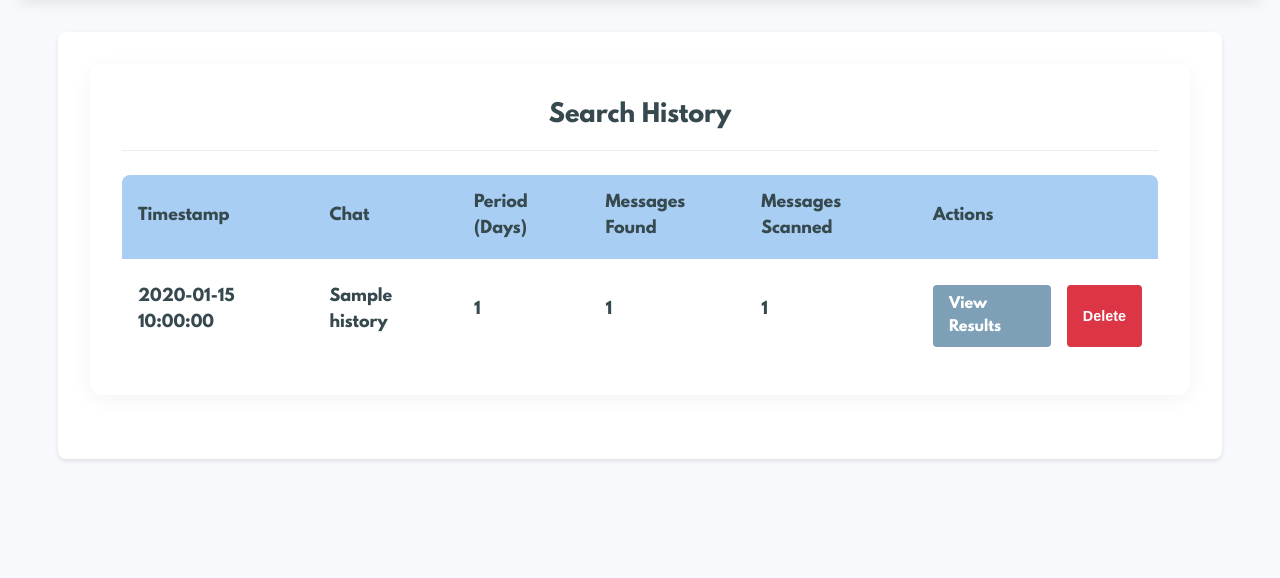
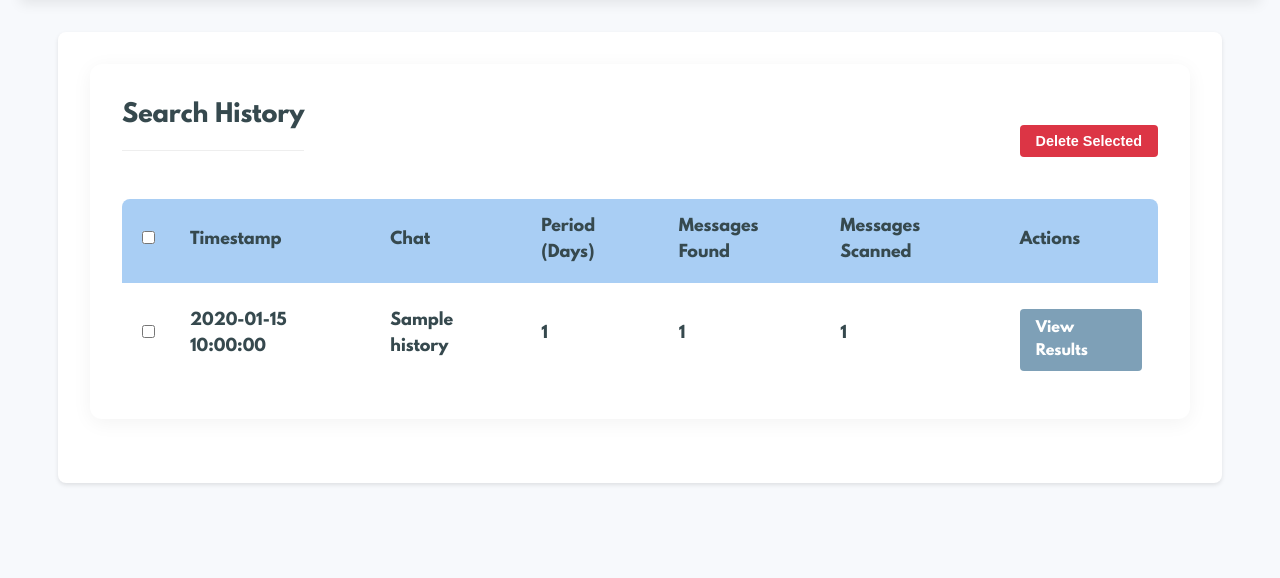
Before and after one commit to xochiquettzal/telegram-reaction-tracker, a Flask app: page /history in a window 1280 px wide. Shown: the part 114-692 px from the top of the page. Run offline with Flask 3, Linux system fonts and the light colour scheme; tables that the repository leaves empty hold one stand-in row (values such as "Sample post").

Commit message:
Bulk delete function added to history page

```diff
--- a/telegramtracker/core/database.py
+++ b/telegramtracker/core/database.py
@@ -62,6 +62,40 @@ def save_search_history(original_identifier, entity, period_days, message_count,
         if conn:
             conn.rollback()  # Rollback changes in case of error
         return None
+    finally:
+        if conn:
+            conn.close()
+
+def delete_history_entries_by_ids(history_ids):
+    """Delete multiple history entries and their related results by a list of IDs."""
+    if not history_ids:
+        return 0
+
+    try:
+        conn = sqlite3.connect(DATABASE)
+        cursor = conn.cursor()
+
+        # Convert IDs to a format suitable for SQL IN clause
+        # Ensure IDs are integers to prevent SQL injection
+        safe_ids = [int(id) for id in history_ids]
+        id_placeholders = ','.join('?' for _ in safe_ids)
+
+        # First delete related results
+        cursor.execute(f"DELETE FROM search_results WHERE history_id IN ({id_placeholders})", safe_ids)
+        results_deleted = cursor.rowcount
+
+        # Then delete the history entries
+        cursor.execute(f"DELETE FROM search_history WHERE id IN ({id_placeholders})", safe_ids)
+        history_deleted = cursor.rowcount
+
+        conn.commit()
+        print(f"Bulk history deletion: {history_deleted} history records and {results_deleted} results deleted.")
+        return history_deleted
+    except Exception as e:
+        print(f"Error deleting multiple history entries: {e}")
+        if conn:
+            conn.rollback()
+        return 0
     finally:
         if conn:
             conn.close()
--- a/telegramtracker/web/routes.py
+++ b/telegramtracker/web/routes.py
@@ -329,3 +329,17 @@ def register_routes(app):
             flash('Failed to delete history entry.', 'error')
 
         return redirect(url_for('history'))
+
+    @app.route('/delete_selected_history', methods=['POST'])
+    def delete_selected_history():
+        """Deletes selected history entries."""
+        selected_ids = request.json.get('history_ids', [])
+        if not selected_ids:
+            return jsonify({'success': False, 'message': 'No history IDs provided.'}), 400
+
+        try:
+            deleted_count = database.delete_history_entries_by_ids(selected_ids)
+            return jsonify({'success': True, 'deleted_count': deleted_count}), 200
+        except Exception as e:
+            print(f"Error deleting selected history entries: {e}")
+            return jsonify({'success': False, 'message': 'An error occurred during deletion.'}), 500
--- a/templates/history.html
+++ b/templates/history.html
@@ -120,6 +120,13 @@
             border-bottom: 1px solid #eee;
             padding-bottom: 1rem;
             margin-bottom: 1.5rem;
+        }
+
+        .history-header {
+            display: flex;
+            justify-content: space-between;
+            align-items: center;
+            margin-bottom: 1.5rem; /* Add some space between header and table */
         }
 
         table {
@@ -320,12 +327,18 @@
 
     <div class="container">
         <div class="history-card">
-            <h2>{{ t('history_title', lang) }}</h2>
+            <div class="history-header">
+                <h2>{{ t('history_title', lang) }}</h2>
+                {% if history %}
+                    <button type="button" class="btn btn-delete" id="deleteSelectedBtn" disabled>Delete Selected</button>
+                {% endif %}
+            </div>
 
             {% if history %}
                 <table>
                     <thead>
                         <tr>
+                            <th><input type="checkbox" id="selectAllCheckbox"></th>
                             <th>{{ t('timestamp', lang) }}</th>
                             <th>{{ t('chat', lang) }}</th>
                             <th>{{ t('period', lang) }}</th>
@@ -337,6 +350,7 @@
                     <tbody>
                         {% for entry in history %}
                             <tr>
+                                <td><input type="checkbox" class="history-checkbox" value="{{ entry['id'] }}"></td>
                                 <td data-label="{{ t('timestamp', lang) }}">{{ entry['timestamp'] }}</td>
                                 <td data-label="{{ t('chat', lang) }}">{{ entry['chat_title'] or entry['chat_identifier'] }}</td>
                                 <td data-label="{{ t('period', lang) }}">{{ entry['period_days'] if entry['period_days'] is not none else t('period_all', lang) }}</td>
@@ -345,13 +359,13 @@
                                 <td data-label="{{ t('actions', lang) }}">
                                     <div class="action-buttons">
                                         <a href="{{ url_for('view_history_results', history_id=entry['id']) }}" class="btn">{{ t('view_results', lang) }}</a>
-                                        <button type="button" class="btn btn-delete" onclick="confirmDelete({{ entry['id'] }})">{{ t('delete', lang) }}</button>
                                     </div>
                                 </td>
                             </tr>
                         {% endfor %}
                     </tbody>
                 </table>
+
             {% else %}
                 <div class="no-history">
                     <p>{{ t('no_history', lang) }}</p>
@@ -407,6 +421,87 @@
                 closeModal();
             }
         };
+
+        // JavaScript for bulk delete
+        document.addEventListener('DOMContentLoaded', function() {
+            const selectAllCheckbox = document.getElementById('selectAllCheckbox');
+            const historyCheckboxes = document.querySelectorAll('.history-checkbox');
+            const deleteSelectedBtn = document.getElementById('deleteSelectedBtn');
+
+            // Function to update the state of the delete button
+            function updateDeleteButtonState() {
+                const checkedCheckboxes = document.querySelectorAll('.history-checkbox:checked');
+                deleteSelectedBtn.disabled = checkedCheckboxes.length === 0;
+            }
+
+            // Event listener for "Select All" checkbox
+            if (selectAllCheckbox) {
+                selectAllCheckbox.addEventListener('change', function() {
+                    historyCheckboxes.forEach(checkbox => {
+                        checkbox.checked = selectAllCheckbox.checked;
+                    });
+                    updateDeleteButtonState();
+                });
+            }
+
+            // Event listeners for individual history checkboxes
+            historyCheckboxes.forEach(checkbox => {
+                checkbox.addEventListener('change', function() {
+                    if (!this.checked) {
+                        if (selectAllCheckbox) {
+                            selectAllCheckbox.checked = false;
+                        }
+                    } else {
+                        // Optional: Check if all are selected to check "Select All"
+                        const allChecked = Array.from(historyCheckboxes).every(cb => cb.checked);
+                        if (selectAllCheckbox) {
+                            selectAllCheckbox.checked = allChecked;
+                        }
+                    }
+                    updateDeleteButtonState();
+                });
+            });
+
+            // Initial state of the delete button
+            updateDeleteButtonState();
+
+            // Add event listener for the deleteSelectedBtn to send the delete request
+            if (deleteSelectedBtn) {
+                deleteSelectedBtn.addEventListener('click', function() {
+                    const checkedCheckboxes = document.querySelectorAll('.history-checkbox:checked');
+                    const historyIdsToDelete = Array.from(checkedCheckboxes).map(checkbox => checkbox.value);
+
+                    if (historyIdsToDelete.length > 0) {
+                        // Optional: Add a confirmation dialog here if desired
+                        if (confirm('Are you sure you want to delete the selected history entries?')) {
+                            fetch('/delete_selected_history', {
+                                method: 'POST',
+                                headers: {
+                                    'Content-Type': 'application/json',
+                                },
+                                body: JSON.stringify({ history_ids: historyIdsToDelete }),
+                            })
+                            .then(response => response.json())
+                            .then(data => {
+                                if (data.success) {
+                                    alert('Selected history entries deleted successfully.');
+                                    // Reload the page to show updated history
+                                    window.location.reload();
+                                } else {
+                                    alert('Error deleting selected history entries: ' + data.message);
+                                }
+                            })
+                            .catch((error) => {
+                                console.error('Error:', error);
+                                alert('An error occurred while trying to delete selected history entries.');
+                            });
+                        }
+                    } else {
+                        alert('Please select at least one history entry to delete.');
+                    }
+                });
+            }
+        });
     </script>
 </body>
 </html>
```
